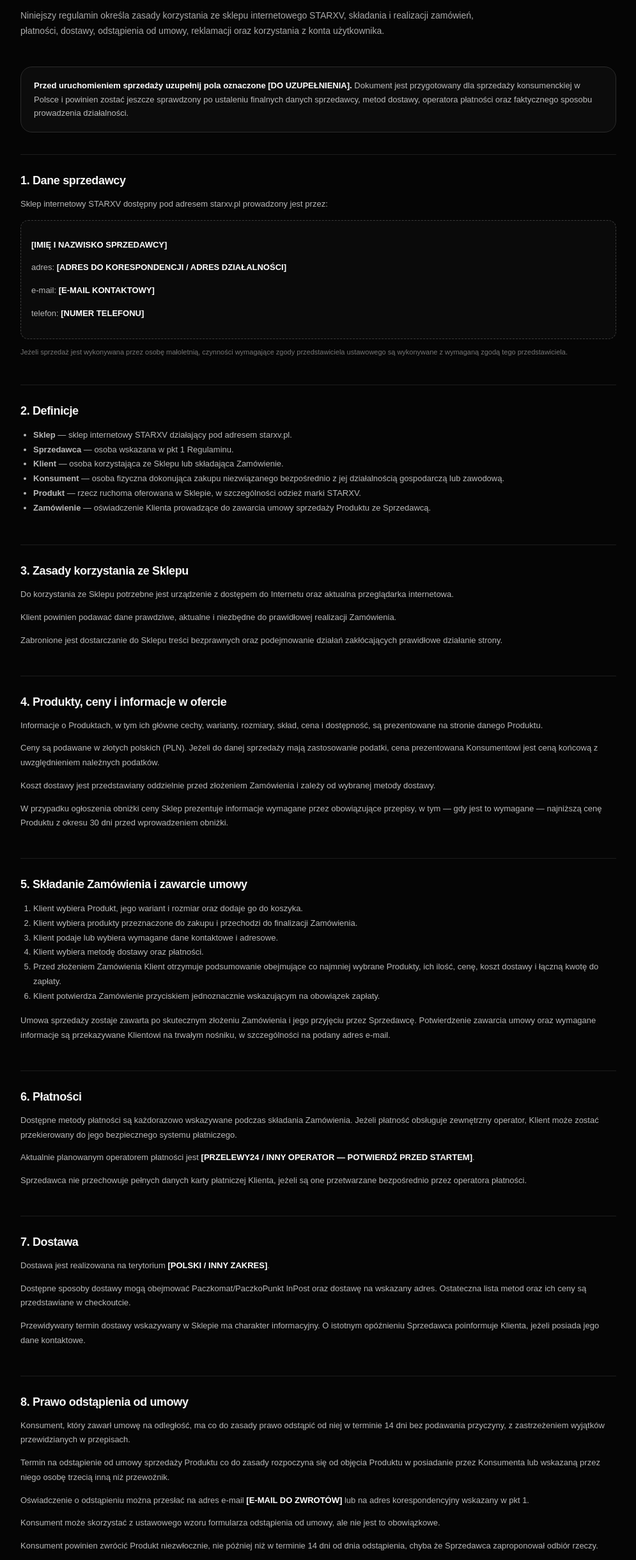
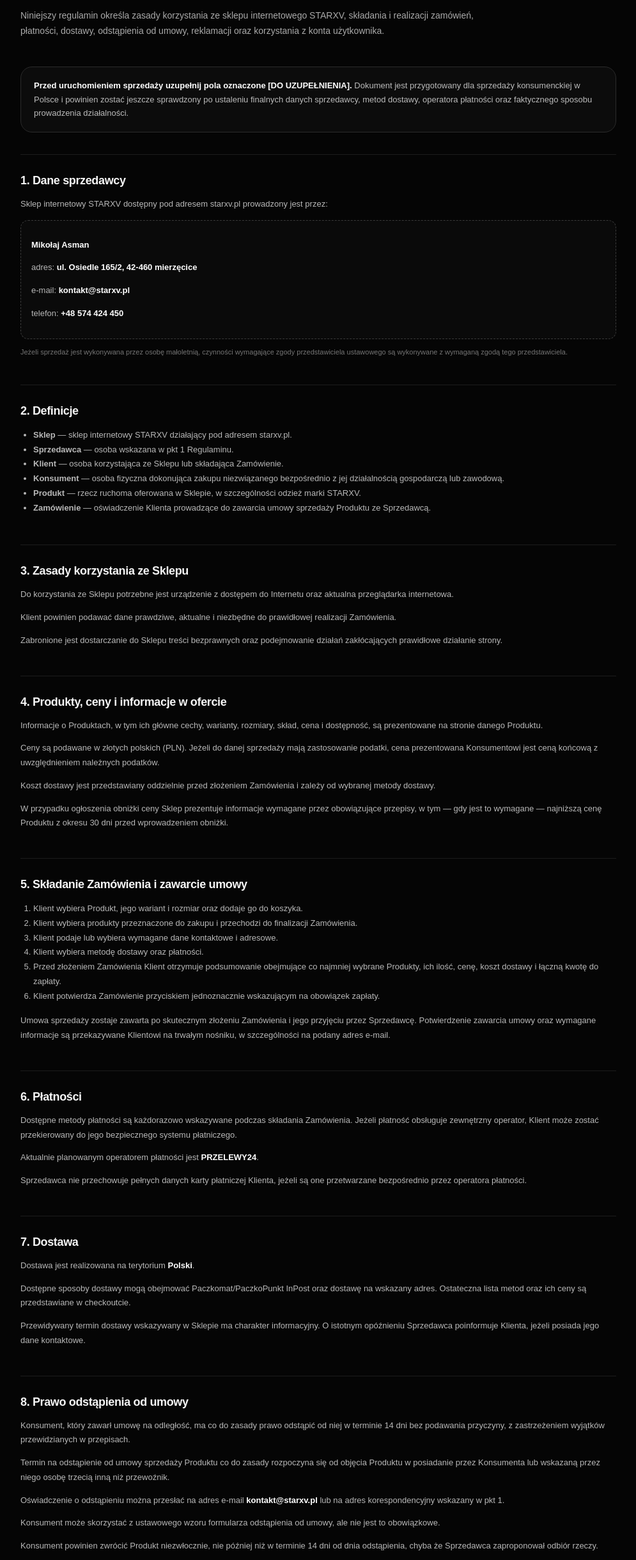
Before and after one commit to starxvp/starxv, a website: page public/terms.html in a window 1280 px wide. Shown: the part 329-2767 px from the top of the page at 64% size, without its empty margins (142-1137 px from the left). Drawn offline with Linux system fonts and the light colour scheme.

Commit message:
Update STARXV terms and privacy policy

```diff
--- a/public/terms.html
+++ b/public/terms.html
@@ -78,10 +78,10 @@
     <h2>1. Dane sprzedawcy</h2>
     <p>Sklep internetowy STARXV dostępny pod adresem starxv.pl prowadzony jest przez:</p>
     <div class="data">
-      <p><span class="placeholder">[IMIĘ I NAZWISKO SPRZEDAWCY]</span></p>
-      <p>adres: <span class="placeholder">[ADRES DO KORESPONDENCJI / ADRES DZIAŁALNOŚCI]</span></p>
-      <p>e-mail: <span class="placeholder">[E-MAIL KONTAKTOWY]</span></p>
-      <p>telefon: <span class="placeholder">[NUMER TELEFONU]</span></p>
+      <p><span class="placeholder">Mikołaj Asman</span></p>
+      <p>adres: <span class="placeholder">ul. Osiedle 165/2, 42-460 mierzęcice</span></p>
+      <p>e-mail: <span class="placeholder">kontakt@starxv.pl</span></p>
+      <p>telefon: <span class="placeholder">+48 574 424 450</span></p>
     </div>
     <p class="mini">
       Jeżeli sprzedaż jest wykonywana przez osobę małoletnią, czynności wymagające zgody
@@ -151,7 +151,7 @@
       Jeżeli płatność obsługuje zewnętrzny operator, Klient może zostać przekierowany do jego bezpiecznego systemu płatniczego.
     </p>
     <p>
-      Aktualnie planowanym operatorem płatności jest <span class="placeholder">[PRZELEWY24 / INNY OPERATOR — POTWIERDŹ PRZED STARTEM]</span>.
+      Aktualnie planowanym operatorem płatności jest <span class="placeholder">PRZELEWY24</span>.
     </p>
     <p>
       Sprzedawca nie przechowuje pełnych danych karty płatniczej Klienta, jeżeli są one przetwarzane bezpośrednio przez operatora płatności.
@@ -160,7 +160,7 @@
 
   <section>
     <h2>7. Dostawa</h2>
-    <p>Dostawa jest realizowana na terytorium <span class="placeholder">[POLSKI / INNY ZAKRES]</span>.</p>
+    <p>Dostawa jest realizowana na terytorium <span class="placeholder">Polski</span>.</p>
     <p>
       Dostępne sposoby dostawy mogą obejmować Paczkomat/PaczkoPunkt InPost oraz dostawę na wskazany adres.
       Ostateczna lista metod oraz ich ceny są przedstawiane w checkoutcie.
@@ -183,7 +183,7 @@
     </p>
     <p>
       Oświadczenie o odstąpieniu można przesłać na adres e-mail
-      <span class="placeholder">[E-MAIL DO ZWROTÓW]</span> lub na adres korespondencyjny wskazany w pkt 1.
+      <span class="placeholder">kontakt@starxv.pl</span> lub na adres korespondencyjny wskazany w pkt 1.
     </p>
     <p>
       Konsument może skorzystać z ustawowego wzoru formularza odstąpienia od umowy, ale nie jest to obowiązkowe.
@@ -211,7 +211,7 @@
     </p>
     <p>
       Bezpośredni koszt odesłania Produktu po odstąpieniu od umowy ponosi
-      <span class="placeholder">[KONSUMENT / SPRZEDAWCA — USTAL]</span>.
+      <span class="placeholder">Konsument</span>.
     </p>
     <p>
       Zwrot płatności zostanie dokonany przy użyciu takiego samego sposobu płatności, jaki został użyty
@@ -226,7 +226,7 @@
       w powszechnie obowiązujących przepisach prawa.
     </p>
     <p>
-      Reklamację można złożyć na adres e-mail <span class="placeholder">[E-MAIL DO REKLAMACJI]</span>
+      Reklamację można złożyć na adres e-mail <span class="placeholder">kontakt@starxv.pl</span>
       lub pisemnie na adres wskazany w pkt 1.
     </p>
     <p>
```
Also changed, not shown: public/privacy.html (+10 -10 lines).
